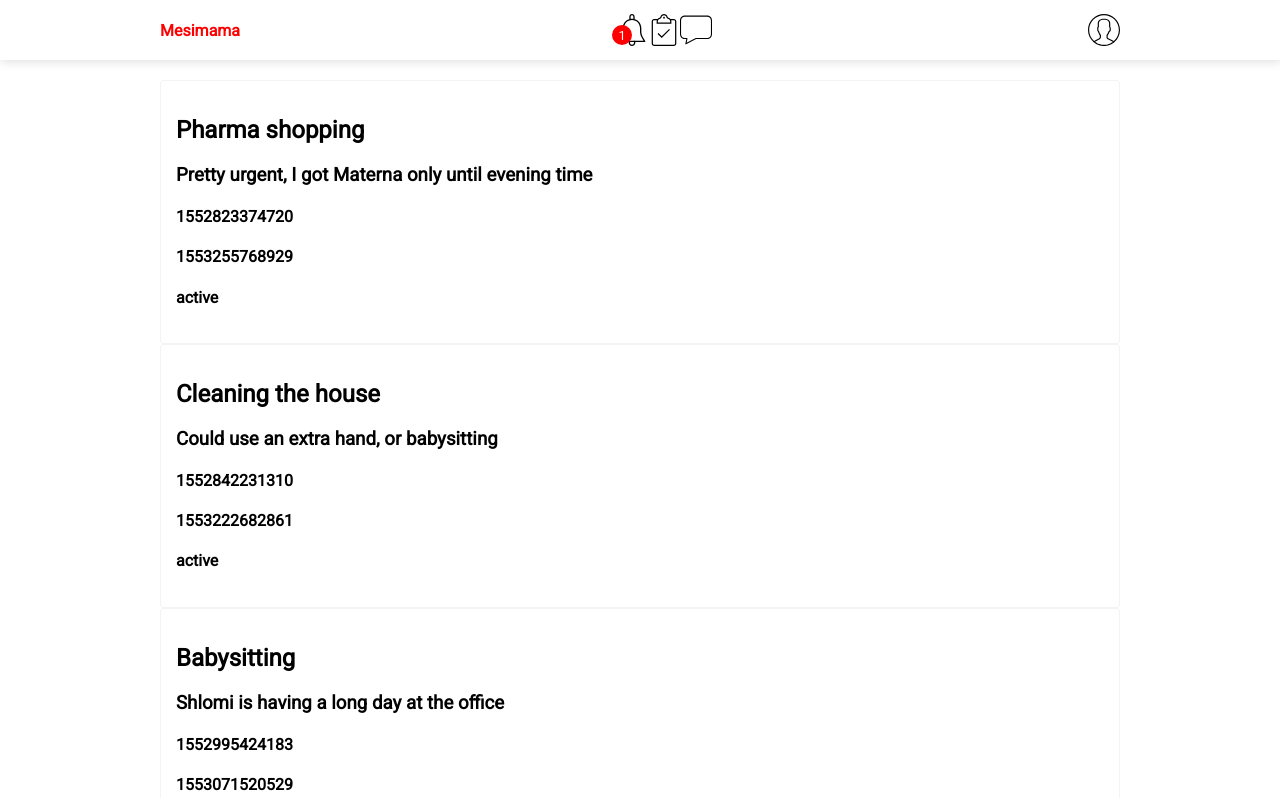
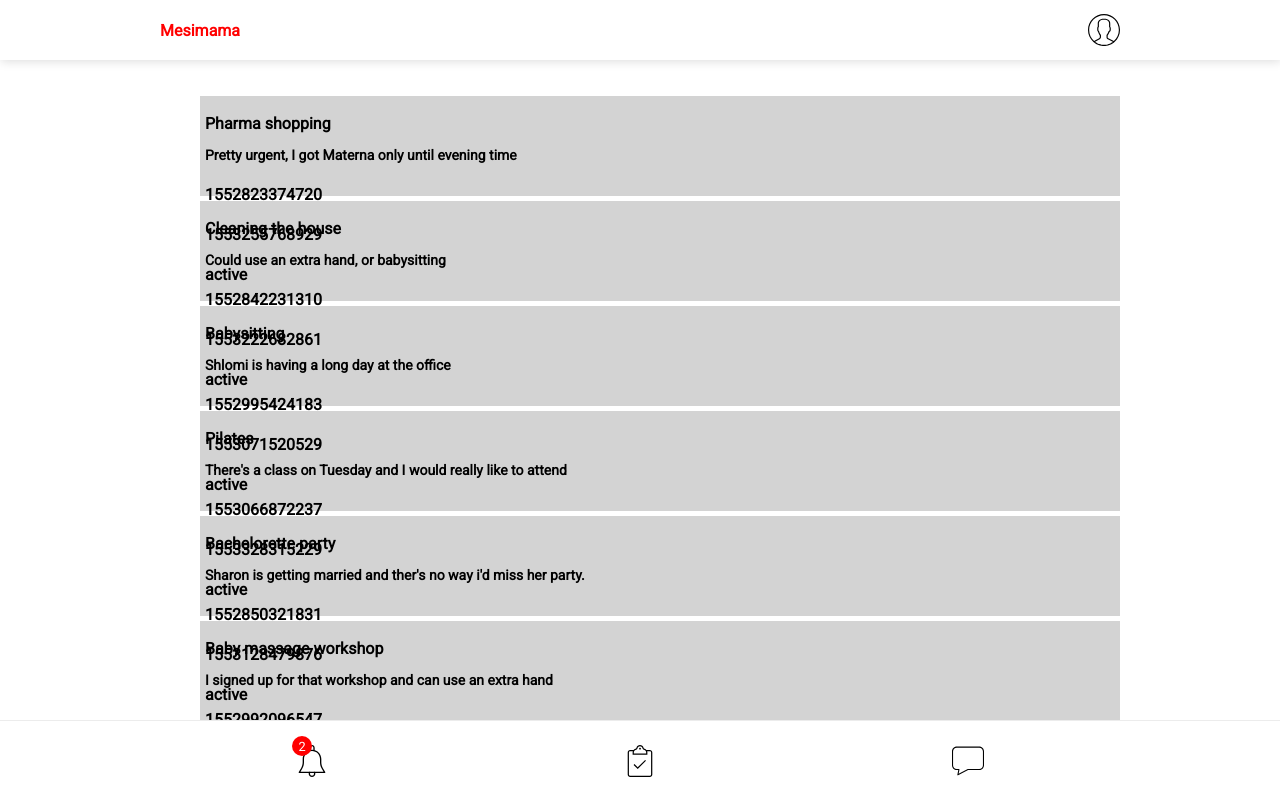
Before and after one commit to shailavie/proj-mesimama, a Vue app in the folder mesimama/: page /#/app/tasks in a window 1280 px wide. Shown: the top 798 px of the page. Built offline with nearby package versions, Linux system fonts and the light colour scheme.

Commit message:
Revert "Styling"

```diff
--- a/mesimama/src/assets/style.scss
+++ b/mesimama/src/assets/style.scss
@@ -5,35 +5,16 @@
   box-sizing: border-box;
 }
 
-// Basic Elements Reset
-
 body {
   margin: 0;
   font-family: "Roboto", sans-serif;
 }
 
-ul {
-  margin: 0;
-  padding: 0;
-}
-
-li {
-  list-style-type: none;
-}
-
 // Layout
-header {
-  position: fixed;
-  background: #fff;
-  width: 100vw;
-  top: 0;
-  left: 0;
-}
 
 main {
-  height: calc(100vh - 140px);
+  height: calc(100vh - 120px);
   padding-top: 20px;
-  margin-top: 60px;
 }
 
 footer {
@@ -41,23 +22,17 @@ footer {
 }
 
 .wrapper {
-  padding: 0px 15px;
+  padding: 0px 10px;
 }
 
 @media (min-width: 768px) {
   .wrapper {
     max-width: 980px;
     margin: 0 auto;
-    padding: 0px 10px;
   }
 }
 
 // Header
-
-.header-logo {
-  color: red;
-  font-weight: 700;
-}
 
 header {
   box-shadow: 1px 1px 10px rgba(0, 0, 0, 0.15);
@@ -77,25 +52,20 @@ header {
   align-items: center;
 }
 
-// Nav
-
 .header-container nav {
+  position: fixed;
+  left: 0;
+  bottom: 0;
+  height: 80px;
+  width: 100vw;
   background-color: #fff;
+  border-top: 1px solid #ececec;
   display: flex;
   justify-content: space-evenly;
   align-items: stretch;
 }
 
-@media (max-width: 768px) {
-  .header-container nav {
-    position: fixed;
-    left: 0;
-    bottom: 0;
-    height: 80px;
-    width: 100vw;
-    border-top: 1px solid #ececec;
-  }
-}
+// Nav
 
 .nav-item {
   display: flex;
@@ -112,7 +82,7 @@ header {
 }
 .nav-item-icon {
   width: 32px;
-  height: auto;
+  height: 32px;
 }
 
 // .nav-item.user .nav-item-icon {
@@ -134,12 +104,3 @@ header {
   background: red;
   color: #fff;
 }
-
-// Tasks
-
-.task-card {
-  border: 1px solid #ececec;
-  padding: 15px;
-  border-color: rgb(244, 244, 244);
-  border-radius: 3px;
-}
--- a/mesimama/src/components/header.vue
+++ b/mesimama/src/components/header.vue
@@ -1,12 +1,17 @@
 <template>
   <div class="wrapper">
     <div class="header-container">
-      <div class="header-logo">Mesimama</div>
+      <div class="header-logo" style="color:red;font-weight:700;">Mesimama</div>
+      <span class="nav-item user">
+        <router-link to="/app/my-account">
+          <img src="@/assets/icons/user.svg" class="nav-item-icon">
+        </router-link>
+      </span>
       <nav>
         <span class="nav-item notifications">
           <router-link to="/app/notifications">
             <img src="@/assets/icons/notifications.svg" class="nav-item-icon">
-            <span class="notifications-badge" v-if="notificationsCount > 0">{{notificationsCount}}</span>
+            <span class="notifications-badge">2</span>
           </router-link>
         </span>
         <span class="nav-item tasks">
@@ -20,24 +25,9 @@
           </router-link>
         </span>
       </nav>
-      <span class="nav-item user">
-        <router-link to="/app/my-account">
-          <img src="@/assets/icons/user.svg" class="nav-item-icon">
-        </router-link>
-      </span>
     </div>
   </div>
 </template>
 
 <script>
-export default {
-  data() {
-    return {};
-  },
-  computed: {
-    notificationsCount() {
-      return this.$store.getters.notificationsCount;
-    }
-  }
-};
 </script>
--- a/mesimama/src/components/task-list-cmp.vue
+++ b/mesimama/src/components/task-list-cmp.vue
@@ -12,10 +12,10 @@
 </template>
 
 <script>
-import taskPreview from "./taskPreview.vue";
+import taskPreview from './taskPreview.vue'
 
 export default {
-  props: ["tasks"],
+  props: ['tasks'],
   components: {
     taskPreview
   }
@@ -24,6 +24,10 @@ export default {
 
 <style scoped lang="scss">
 ul {
-  display: grid;
+    list-style-type: none;
 }
+li {
+    margin: 0;
+}
+
 </style>
--- a/mesimama/src/components/taskPreview.vue
+++ b/mesimama/src/components/taskPreview.vue
@@ -18,3 +18,23 @@ export default {
   props: ['task'],
 }
 </script>
+
+<style scoped lang="scss">
+  .task-card {
+    margin: 0;
+    width: 100%;
+    height: 100px;
+    background-color: lightgray;
+    margin-bottom: 5px;
+    padding: 5px;
+  }
+  h2 {
+    font-size: 16px;
+  }
+  h3 {
+    font-size: 14px;
+    white-space: nowrap;
+    overflow: hidden;
+    text-overflow: ellipsis;
+  }
+</style>
--- a/mesimama/src/stores/store.js
+++ b/mesimama/src/stores/store.js
@@ -6,17 +6,16 @@ import taskService from '../services/task-service.js'
 Vue.use(Vuex)
 
 export default new Vuex.Store({
-  modules: {
+  modules:{
     // storeTasks
   },
   state: {
     taskItems: [],
     filterBy: {},
     currTask: null,
-    notificationsCount: 1
   },
   mutations: {
-    setTaskItems(state, { tasks }) {
+    setTaskItems(state,  {tasks} ) {
       console.log('mutating', tasks)
       state.taskItems = tasks
       console.log(state.taskItems)
@@ -26,17 +25,14 @@ export default new Vuex.Store({
     loadTaskItems(context) {
          taskService.query()
          .then(tasks => {
-          console.log('store got from util', tasks)
+           console.log('store got from util',tasks)
            context.commit({ type: 'setTaskItems', tasks })
          })
       },
   },
   getters: {
-    filteredTasks(state) {
+    filteredTasks(state){
         return state.taskItems
-    },
-    notificationsCount(state) {
-      return state.notificationsCount
     }
   }
 })
```
Lines whose indentation alone changed are shown as unchanged.
